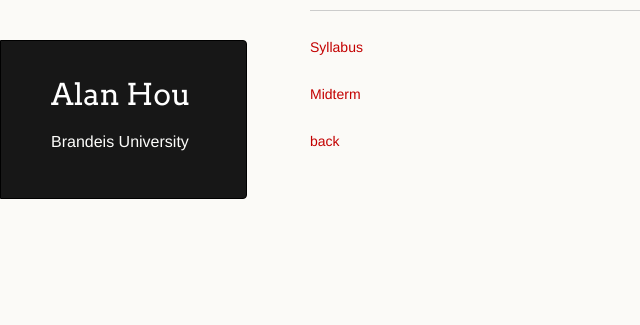
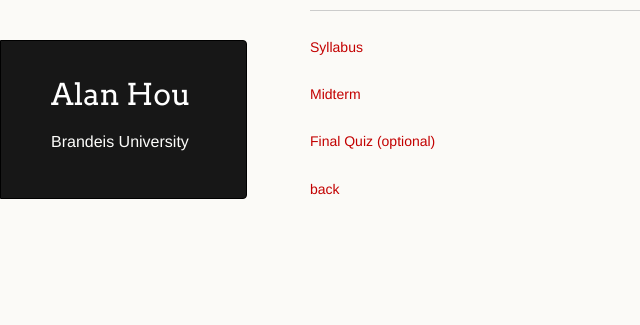
Before and after one commit to axhou/axhou.github.io, a Jekyll site: the page built from s2024la.md, in a window 1280 px wide. Shown: the top 325 px of the page, without its empty margins (0-640 px from the left). Built offline with Jekyll 4.4.1, drawn with Linux system fonts in a browser that asks for light colours; our own code applies the rules of GitHub Pages for plain Markdown files.

Commit message:
Update s2024la.md

```diff
--- a/s2024la.md
+++ b/s2024la.md
@@ -13,4 +13,6 @@
 
 [Midterm](./docs/s24la/s24lamidterm.pdf)
 
+[Final Quiz (optional)](./docs/s24la/s24lafinal.pdf)
+
 [back](./)
```
